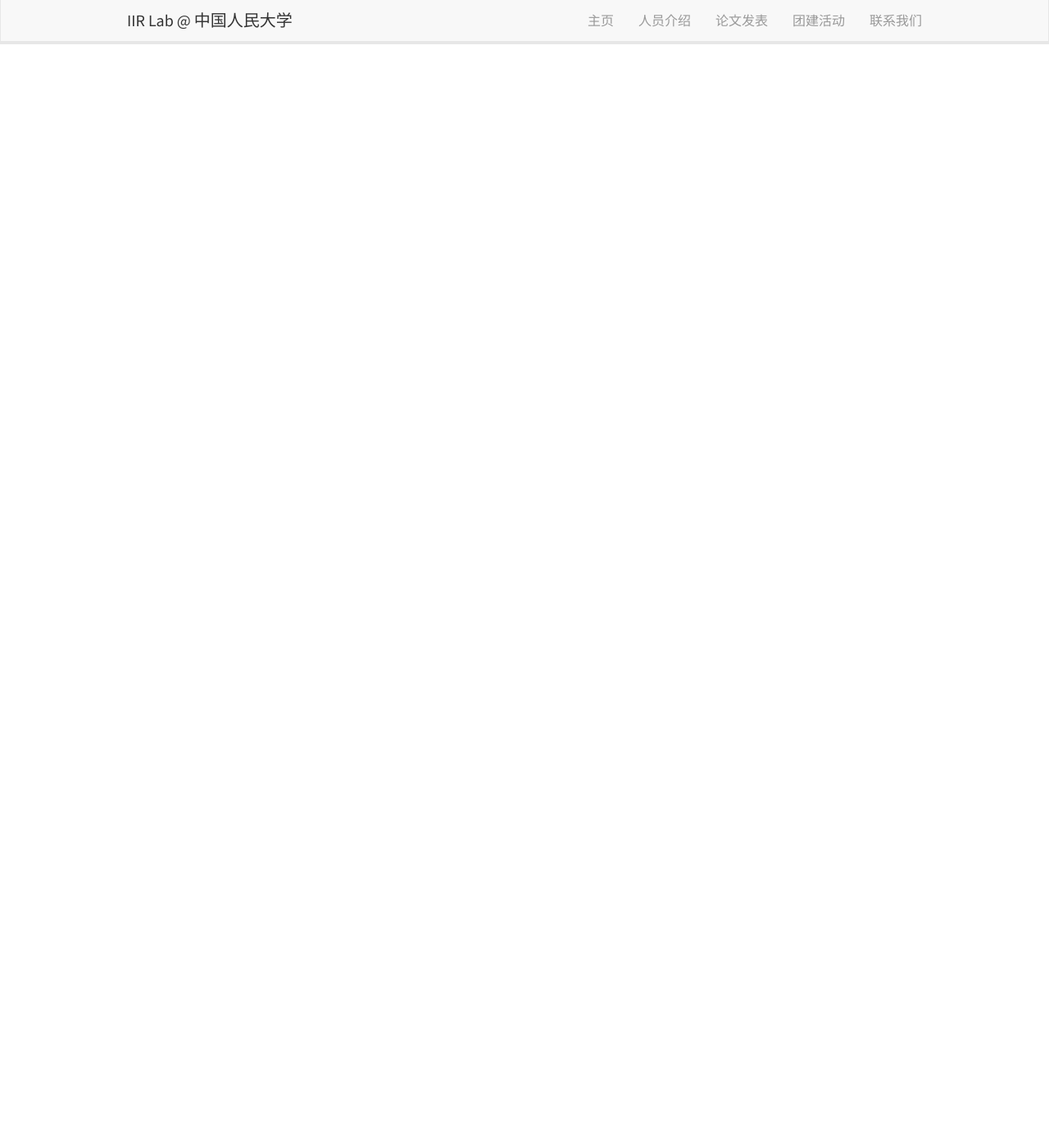
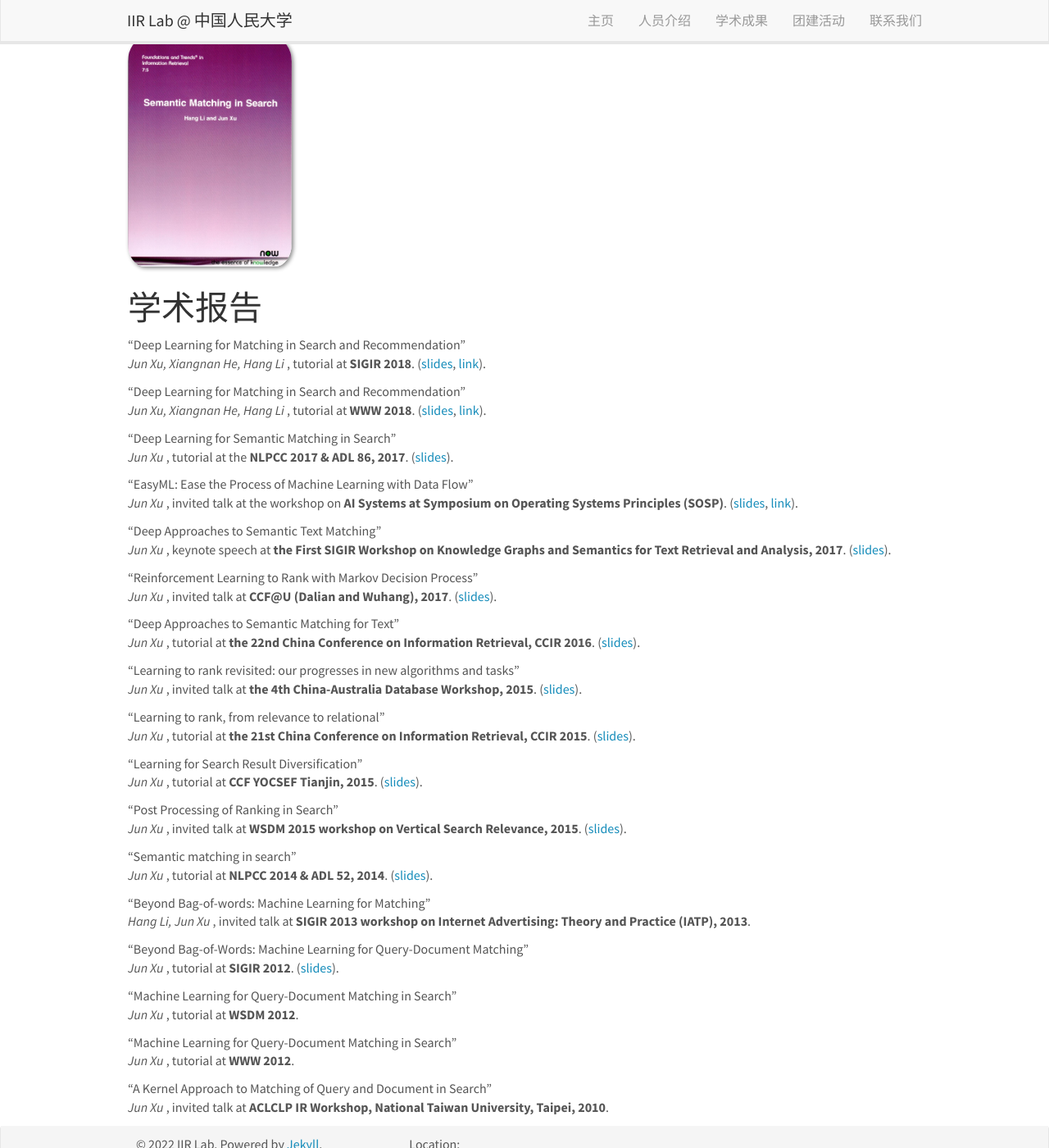
Before and after one commit to RUC-IIR-Lab/RUC-IIR-Lab.github.io, a Jekyll site: the page built from _pages/publications.md, in a window 1280 px wide and 1400 px high, scrolled down 1481 px. Shown: the whole window at 82% size. Built offline with Jekyll 4.4.1, drawn with Linux system fonts in a browser that asks for light colours; nearby versions of some CDN libraries; some of the changed text lies outside the part shown.

Commit message:
add talks and books

```diff
--- /dev/null
+++ b/_data/talks.yml
@@ -0,0 +1,84 @@
+- title: Deep Learning for Matching in Search and Recommendation
+  authors: Jun Xu, Xiangnan He, Hang Li
+  content: tutorial at <strong>SIGIR 2018</strong>
+  links: <a href="../downloads/SIGIR2018-DLMatch-Slides.pdf">slides</a>, <a href="http://sigir.org/sigir2018/program/tutorials/">link</a>
+
+- title: Deep Learning for Matching in Search and Recommendation
+  authors: Jun Xu, Xiangnan He, Hang Li
+  content: tutorial at <strong>WWW 2018</strong>
+  links: <a href="../downloads/WWW2018-tutorial-DLMatch.pdf">slides</a>, <a href="https://www2018.thewebconf.org/program/tutorials-track/tutorial-191/">link</a>
+
+- title: Deep Learning for Semantic Matching in Search
+  authors: Jun Xu
+  content: tutorial at the <strong>NLPCC 2017 & ADL 86, 2017</strong>
+  links: <a href="../downloads/NLPCC-ADL-Tutorial_DeepSM.pdf">slides</a>
+
+- title: 'EasyML: Ease the Process of Machine Learning with Data Flow'
+  authors: Jun Xu
+  content: invited talk at the workshop on <strong>AI Systems at Symposium on Operating Systems Principles (SOSP)</strong>
+  links: <a href="../downloads/SOSP2017-AISys-EasyML.pdf">slides</a>,  <a href="http://learningsys.org/sosp17/schedule.html">link</a>
+
+- title: Deep Approaches to Semantic Text Matching
+  authors: Jun Xu
+  content: keynote speech at <strong>the First SIGIR Workshop on Knowledge Graphs and Semantics for Text Retrieval and Analysis, 2017</strong>
+  links: <a href="../downloads/KG4IR2017-keynote.pdf">slides</a>
+
+- title: Reinforcement Learning to Rank with Markov Decision Process
+  authors: Jun Xu
+  content: invited talk at <strong>CCF@U (Dalian and Wuhang), 2017</strong>
+  links: <a href="../downloads/CCF@U_RL4IR.pdf">slides</a>
+
+- title: Deep Approaches to Semantic Matching for Text
+  authors: Jun Xu
+  content: tutorial at <strong>the 22nd China Conference on Information Retrieval, CCIR 2016</strong>
+  links: <a href="../downloads/CCIR2016-tutorial.pdf">slides</a>
+
+- title: "Learning to rank revisited: our progresses in new algorithms and tasks"
+  authors: Jun Xu
+  content: invited talk at <strong>the 4th China-Australia Database Workshop, 2015</strong>
+  links: <a href="../downloads/China-Australia-DB-workshop-talk.pdf">slides</a>
+
+- title: Learning to rank, from relevance to relational
+  authors: Jun Xu
+  content: tutorial at <strong>the 21st China Conference on Information Retrieval, CCIR 2015</strong>
+  links: <a href="../downloads/CCIR2015-tutorial.pdf">slides</a>
+
+- title: Learning for Search Result Diversification
+  authors: Jun Xu
+  content: tutorial at <strong>CCF YOCSEF Tianjin, 2015</strong>
+  links: <a href="../downloads/CCF-YOCSEF-Tianjin.pdf">slides</a>
+
+- title: Post Processing of Ranking in Search
+  authors: Jun Xu
+  content: invited talk at <strong>WSDM 2015 workshop on Vertical Search Relevance, 2015</strong>
+  links: <a href="../downloads/WSDM2014-workshop-talk.pdf">slides</a>
+
+- title: Semantic matching in search
+  authors: Jun Xu
+  content: tutorial at <strong>NLPCC 2014 & ADL 52, 2014</strong>
+  links: <a href="../downloads/NLPCC2014_ADL52_tutorial.pdf">slides</a>
+
+- title: "Beyond Bag-of-words: Machine Learning for Matching"
+  authors: Hang Li, Jun Xu
+  content: "invited talk at <strong>SIGIR 2013 workshop on Internet Advertising: Theory and Practice (IATP), 2013</strong>"
+  links:  placeholder
+
+- title: "Beyond Bag-of-Words: Machine Learning for Query-Document Matching"
+  authors: Jun Xu
+  content: tutorial at <strong>SIGIR 2012</strong>
+  links: <a href="../downloads/sigir2012_tutorial.pdf">slides</a>
+
+- title: Machine Learning for Query-Document Matching in Search
+  authors: Jun Xu
+  content: tutorial at <strong>WSDM 2012</strong>
+  links: placeholder
+
+- title: Machine Learning for Query-Document Matching in Search
+  authors: Jun Xu
+  content: tutorial at <strong>WWW 2012</strong>
+  links: placeholder
+
+- title: A Kernel Approach to Matching of Query and Document in Search
+  authors: Jun Xu
+  content: invited talk at <strong>ACLCLP IR Workshop, National Taiwan University, Taipei, 2010</strong>
+  links: placeholder
--- a/_data/team_members_phd.yml
+++ b/_data/team_members_phd.yml
@@ -7,6 +7,11 @@
   photo: hanxueran.jpeg
   info: 推荐系统
   email: hanxueran@ruc.edu.cn
+
+- name: 徐晨
+  photo: xuchen.jpg
+  info: 文本匹配，可解释推荐系统
+  email: xc_chen@ruc.edu.cn
 
 - name: 戴孙浩
   photo: daisunhao.jpeg
--- a/_includes/header.html
+++ b/_includes/header.html
@@ -14,7 +14,7 @@
 	  <ul class="nav navbar-nav navbar-right">
 		<li><a href="{{ site.url }}{{ site.baseurl }}/">主页</a></li>
 		<li><a href="{{ site.url }}{{ site.baseurl }}/team">人员介绍</a></li>
-		<li><a href="{{ site.url }}{{ site.baseurl }}/publications">论文发表</a></li>
+		<li><a href="{{ site.url }}{{ site.baseurl }}/publications">学术成果</a></li>
 		<li><a href="{{ site.url }}{{ site.baseurl }}/pictures">团建活动</a></li>
 		<li><a href="{{ site.url }}{{ site.baseurl }}/contact">联系我们</a></li>
 	  </ul>
--- a/_pages/publications.md
+++ b/_pages/publications.md
@@ -6,9 +6,10 @@ sitemap: false
 permalink: /publications/
 ---
 
+下面分别展示了已经发表的[论文](#论文列表)、[专著](#专著)和[学术报告](#学术报告)。
 
 <!-- # Publications -->
-# 论文列表
+# 论文
 
 ### 2022年:
 
@@ -47,3 +48,27 @@ permalink: /publications/
 <em>Milan P Allan, S Gröblacher, RA Norte, M Leeuwenhoek</em><br />Novel atomic force microscopy probes with phononic crystals<br /> PCT/NL20-20/050797 (2020)
 
 <em>Milan P Allan</em><br /> Methods of manufacturing superconductor and phononic elements <br /> <a href="https://patents.google.com/patent/US10439125B2/en?inventor=Milan+ALLAN&oq=inventor:(Milan+ALLAN)">US10439125B2 (2016)</a> -->
+
+
+# 专著
+
+"**Deep Learning for Matching in Search and Recommendation**" by Jun Xu, Xiangnan He and Hang Li, Now Publishers, 2020. (<a href="{{ site.url }}{{ site.baseurl }}/downloads/fntir20-DL4Match.pdf">pdf</a>, <a href="http://www.nowpublishers.com/articles/foundations-and-trends-in-information-retrieval/INR-035">link</a>)
+<br>
+<a href="https://www.nowpublishers.com/article/Details/INR-076"><img src="{{ site.url }}{{ site.baseurl }}/images/DMRS.jpg" width="200" class="panel_cover_photo" /></a>
+<br>
+
+"**Semantic Matching in Search**" by Hang Li and Jun Xu, Now Publishers, 2014. (<a href="{{ site.url }}{{ site.baseurl }}/downloads/SemanticMatchingInSearch_2014.pdf">pdf</a>, <a href="http://www.nowpublishers.com/articles/foundations-and-trends-in-information-retrieval/INR-035">link</a>)
+<br>
+<a href="http://www.nowpublishers.com/articles/foundations-and-trends-in-information-retrieval/INR-035"><img src="{{ site.url }}{{ site.baseurl }}/images/SMSearch.jpg" width="200" class="panel_cover_photo" /></a>
+<br>
+
+# 学术报告
+
+{% for publi in site.data.talks %}
+
+  "{{ publi.title }}" <br />
+  <em> {{ publi.authors}} </em>,
+  {{ publi.content }}.
+  {% if publi.links != 'placeholder' %} ({{publi.links}}).{% endif %}
+
+{% endfor %}
```
Also changed, not shown: _pages/team.md (+2 -2 lines), images/DMRS.jpg (added), images/SMSearch.jpg (added), images/teampic/xuchen.jpg (added), 5 other files.
